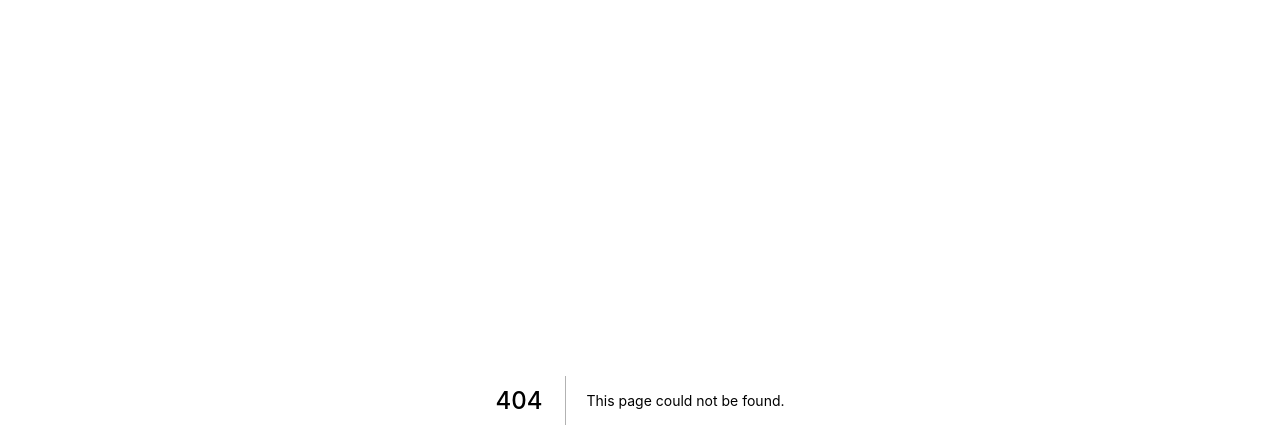
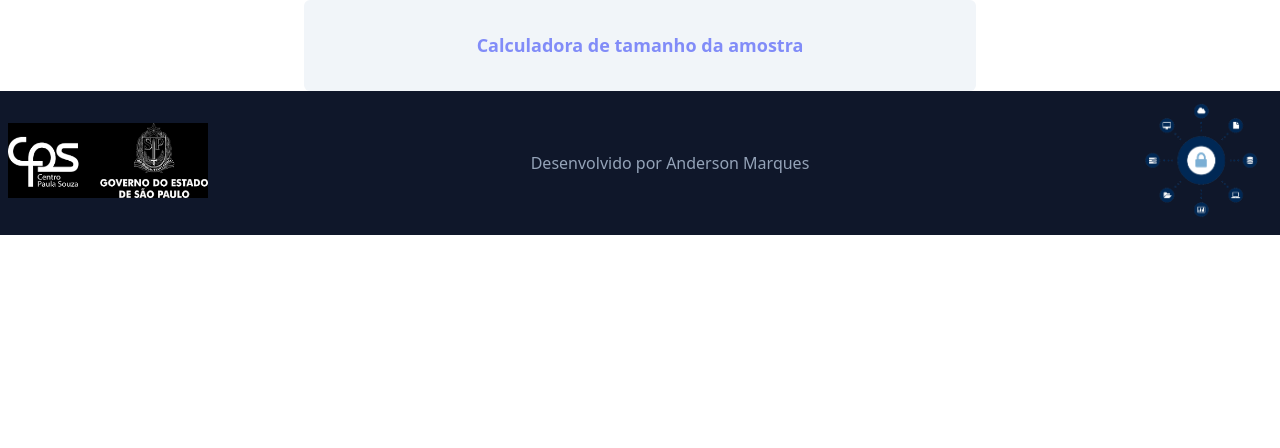
Before and after one commit to andermsilva/calc_amostra, a Next.js app: page /components/Header in a window 1280 px wide. Before the commit this address had no page. Shown: the top 448 px of the page. Built offline with nearby package versions, Linux system fonts and the light colour scheme.

Commit message:
Titulo page, componente footer.

```diff
--- a/pages/_app.js
+++ b/pages/_app.js
@@ -1,11 +1,13 @@
 
 import '../styles/globals.css';
+import Footer from './components/Footer';
 const MyApp = ({ Component, pageProps }) => {
     return (
         <>
+
             <Component {...pageProps} />
 
-
+            <Footer/>
         </>
 
     );
--- a/pages/components/CardForm/index.js
+++ b/pages/components/CardForm/index.js
@@ -93,7 +93,11 @@ const CardForm = () => {
         setMsgErro(msgErro = '');
     }
     return (
+
         <div className='w-2/5 h-auto drop-shadow-md border-x border-y rounded-md px-2 text-indigo-400 py-4 '>
+
+
+
           <label  className='text-red-600 text-font-input'> {msgErro}<br /> </label>
 
 
@@ -160,6 +164,7 @@ const CardForm = () => {
             </div>
 
         </div>
+
     );
 }
 export default CardForm;
--- /dev/null
+++ b/pages/components/Footer/index.js
@@ -0,0 +1,33 @@
+import Image from "next/image";
+
+import Link from "next/link";
+
+import ADS from '../../../public/ads.png';
+
+import CPS from '../../../public/cps.png';
+const Footer =()=>{
+    return(
+
+        <>
+         <footer className="bg-slate-900 text-slate-400 py-4 px-2 flex justify-between items-center h-36">
+           <div>
+            <Image src={CPS} width={200} height={75}/>
+            </div>
+           <div className='h-fit'>
+            <label>
+              <Link href={'https://sociallinks-chi.vercel.app/'} >
+              <a target={'_blank'}> Desenvolvido por Anderson Marques</a>
+              </Link>
+            </label>
+
+           </div>
+           <div>
+            <Image src={ADS} width={140} height={120}/>
+            </div>
+
+
+      </footer>
+        </>
+    );
+}
+export default Footer;
--- /dev/null
+++ b/pages/components/Header/index.js
@@ -0,0 +1,20 @@
+const Header =() =>{
+
+    return(
+
+        <h1
+        className="text-indigo-400
+                    text-lg
+                    py-8
+                    max-w-2xl
+                    text-center
+                    font-bold
+                    m-auto
+                    rounded-md
+                    bg-slate-100"
+      >
+       Calculadora de tamanho da amostra
+      </h1>
+    );
+}
+export default Header;
--- /dev/null
+++ b/pages/components/PageTitle.js
@@ -0,0 +1,12 @@
+import React from 'react'
+import Head from 'next/head'
+
+const PageTitle =({title})=>{
+    return(
+     <Head>
+         <title>Estatística - {title}</title>
+
+     </Head>
+
+)}
+export default PageTitle
--- a/pages/index.js
+++ b/pages/index.js
@@ -3,23 +3,15 @@ import Image from "next/image";
 import CardForm from "./components/CardForm";
 import CPS from '../public/cps.png'
 import ADS from '../public/ads.png'
+import Footer from "./components/Footer";
+import Header from "./components/Header";
+import PageTitle from "./components/PageTitle";
 const Home = () => {
   return (
     <>
+    <PageTitle title={'Calc. Amostra'}/>
       <main className="w-10/2  m-auto py-3 bg-slate-800 ">
-        <h1
-          className="text-indigo-400
-                      text-lg
-                      py-8
-                      max-w-2xl
-                      text-center
-                      font-bold
-                      m-auto
-                      rounded-md
-                      bg-slate-100"
-        >
-         Calculadora de tamanho da amostra
-        </h1>
+       <Header/>
         <section
           className="max-w-2xl
                     my-4 m-auto bg-gray-50
@@ -30,24 +22,7 @@ const Home = () => {
           <CardForm />
         </section>
       </main>
-      <footer className="bg-slate-900 text-slate-400 py-4 px-2 flex justify-between items-center h-40">
-           <div>
-            <Image src={CPS} width={200} height={75}/>
-            </div>
-           <div className='h-fit'>
-            <label>
-              <Link href={'https://sociallinks-chi.vercel.app/'} >
-              <a target={'_blank'}> Desenvolvido por Anderson Marques</a>
-              </Link>
-            </label>
 
-           </div>
-           <div>
-            <Image src={ADS} width={140} height={120}/>
-            </div>
-
-
-      </footer>
     </>
   );
 };
```
